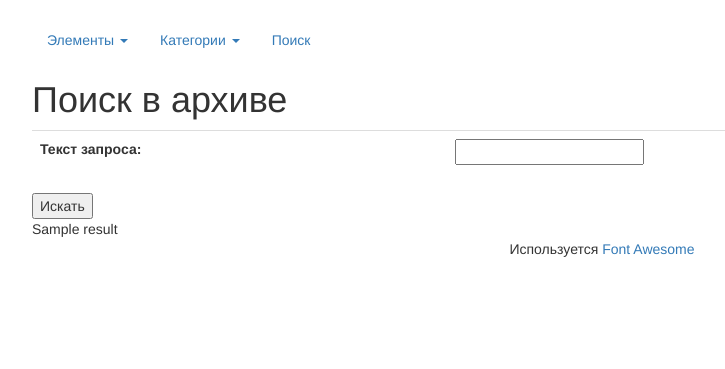
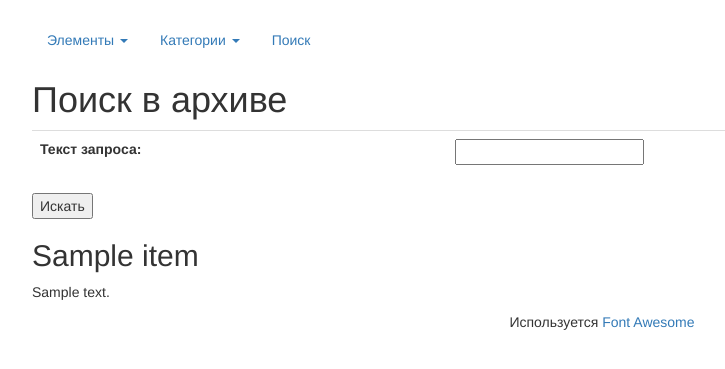
Before and after one commit to einsfr/mmkit, a Django app: template efsw/archive/templates/archive/search.html in a window 1280 px wide. Shown: the part 52-421 px from the top of the page, without its empty margins (38-763 px from the left). Run offline with Django 3.2, Linux system fonts and the light colour scheme; tables that the repository leaves empty hold one stand-in row (values such as "Sample post"); the template is opened without the code that fills it: values that come from a table or form of the project are taken from there, most other values are stand-ins (such as "Sample title", 1, 10 or a date in 2020); parts of the project's set-up code (start-up, migrations or seed data) failed here and were passed over; some libraries are stand-ins or nearby versions.

Commit message:
Расшифровка результатов поиска и временный вид для результатов.

```diff
--- a/efsw/archive/templates/archive/search.html
+++ b/efsw/archive/templates/archive/search.html
@@ -10,7 +10,10 @@
         </table>
         <input type="submit" value="Искать">
     </form>
-    {% if result %}
-        {{ result }}
+    {% if items %}
+        {% for item in items %}
+            <h2>{{ item.name }}</h2>
+            <p>{{ item.description }}</p>
+        {% endfor %}
     {% endif %}
 {% endblock %}
```
Also changed, not shown: efsw/archive/views.py (+6 -1 lines).
